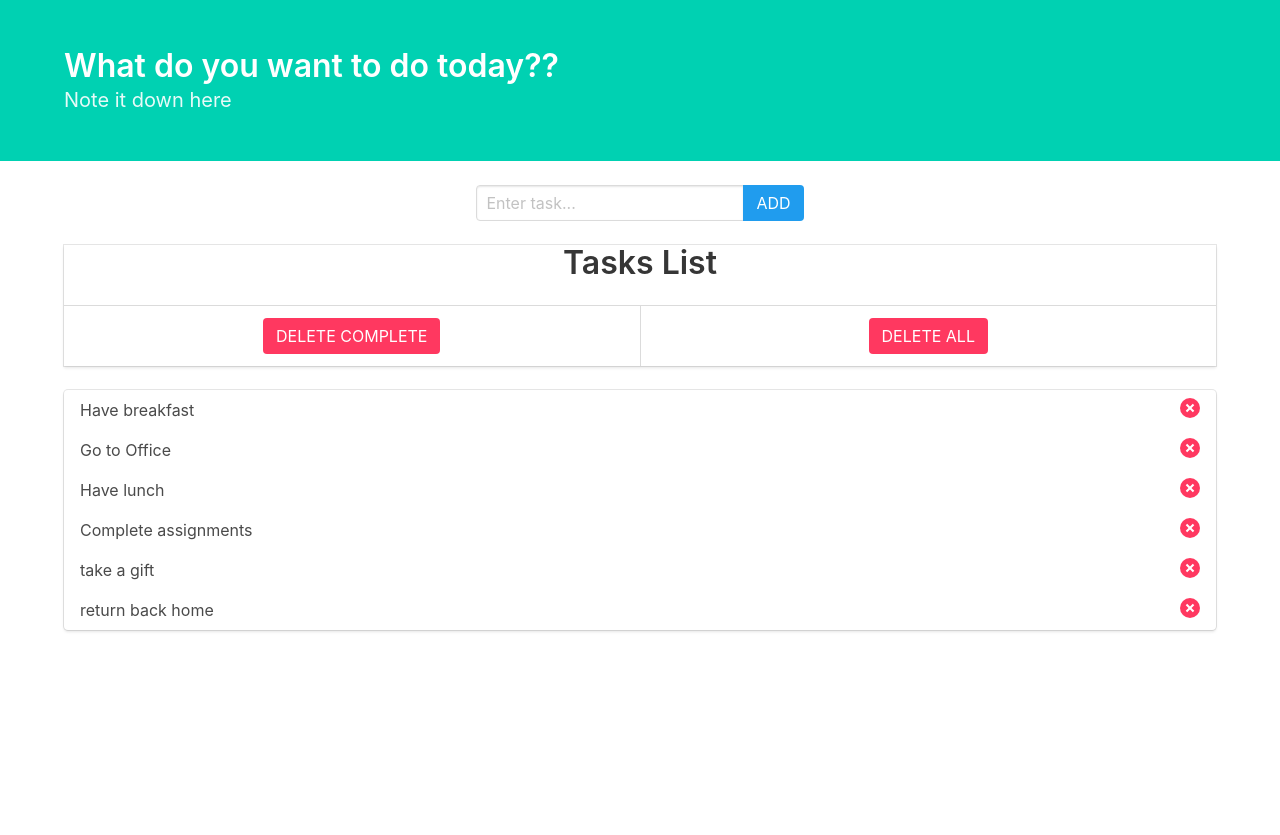
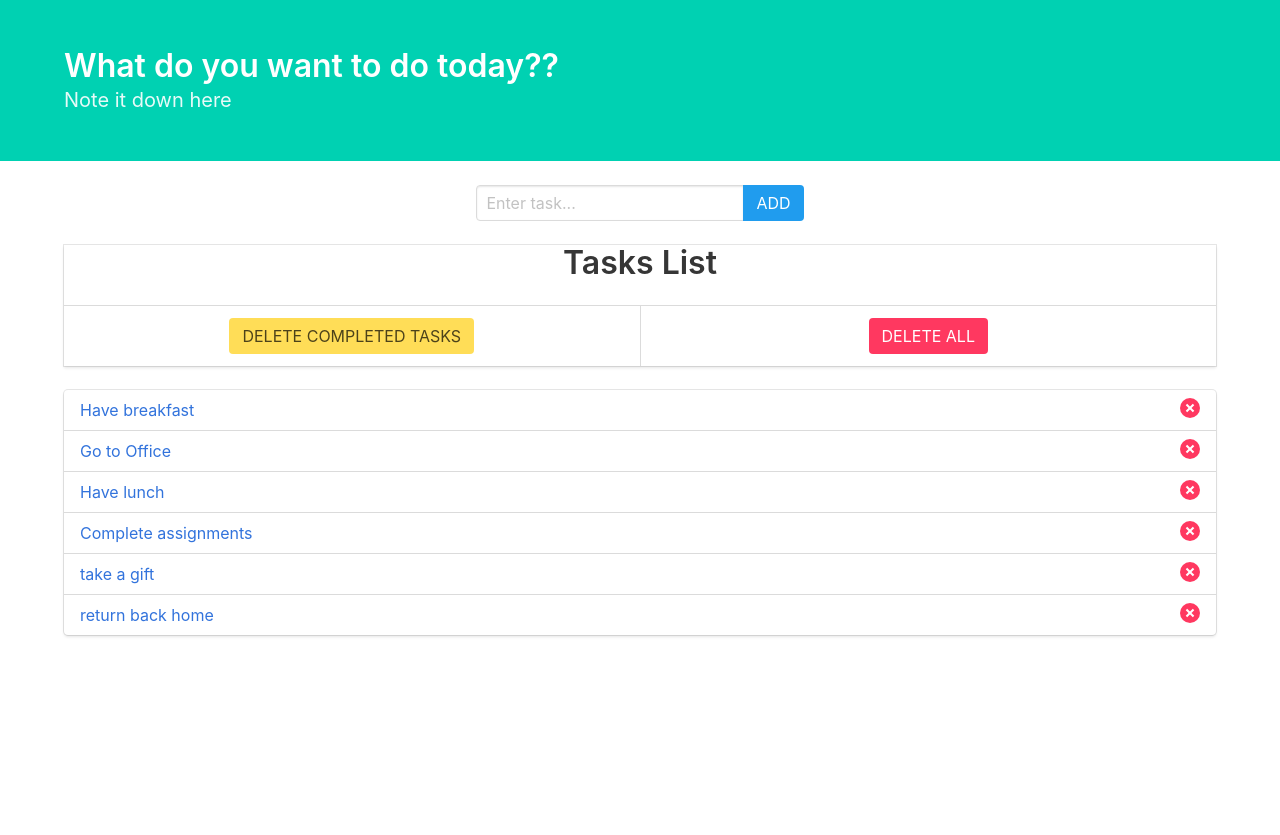
Before and after one commit to PragatiVerma18/Django-todo-list, a Django app: page / in a window 1280 px wide. Before the commit the page ends 632 px from the top, so only its background shows below. Run offline with Django 3.2, Linux system fonts and the light colour scheme; data comes from the database, SQL or seed files in the repository; both versions use the stored data as it was after the commit.

Commit message:
completed

```diff
--- a/todo/templates/todo/index.html
+++ b/todo/templates/todo/index.html
@@ -52,7 +52,7 @@
       <footer class="card-footer">
         <p class="card-footer-item">
           <span >
-           <a href="{% url 'deletecomplete' %}" class="button is-danger">DELETE COMPLETE</a>
+           <a href="{% url 'deletecomplete' %}" class="button is-warning">DELETE COMPLETED TASKS</a>
           </span>
         </p>
         <p class="card-footer-item">
@@ -70,9 +70,9 @@
   {% for todo in todo_list %}
 
   {% if todo.complete %}
-  <li class="list-item has-text-grey-light">{{todo.text}} <button class="delete is-pulled-right has-background-info"></button></li>
+  <li class="list-item has-text-grey-light">{{todo.text}} <a class="delete is-pulled-right has-background-info" href="{% url 'endtodo' todo.id%}"></a></li>
   {% else %}
-  <a href="{% url 'complete' todo.id%}"><li class="list-item ">{{todo.text}} <button class="delete is-pulled-right has-background-danger"></button></li></a>
+  <a href="{% url 'complete' todo.id%}"><li class="list-item ">{{todo.text}} <a class="delete is-pulled-right has-background-danger" href="{% url 'endtodo' todo.id%}"></a></li></a>
   {% endif %}
   {%endfor %}
 
@@ -81,7 +81,7 @@
   </div>
 
 
-
+<div style="margin-top: 200px;"></div>
 </div>
 	</body>
 </html>
--- a/todo/urls.py
+++ b/todo/urls.py
@@ -7,5 +7,6 @@ urlpatterns = [
     path('add', views.addtodo,name = "add"),
     path('complete/<todo_id>',views.completetodo,name='complete'),
     path('deletecomplete', views.deleteCompleted,name='deletecomplete'),
-    path('deleteall',views.deleteAll, name ='deleteall')
+    path('deleteall',views.deleteAll, name ='deleteall'),
+    path('endtodo/<todo_id>',views.endtodo,name="endtodo")
 ]
--- a/todo/views.py
+++ b/todo/views.py
@@ -36,3 +36,8 @@ def deleteAll(request):
   todo.objects.all().delete()
 
   return redirect('index')
+
+def endtodo(request,todo_id):
+  ctodo = todo.objects.get(pk=todo_id)
+  ctodo.delete()
+  return redirect('index')
```
Also changed, not shown: db.sqlite3.
